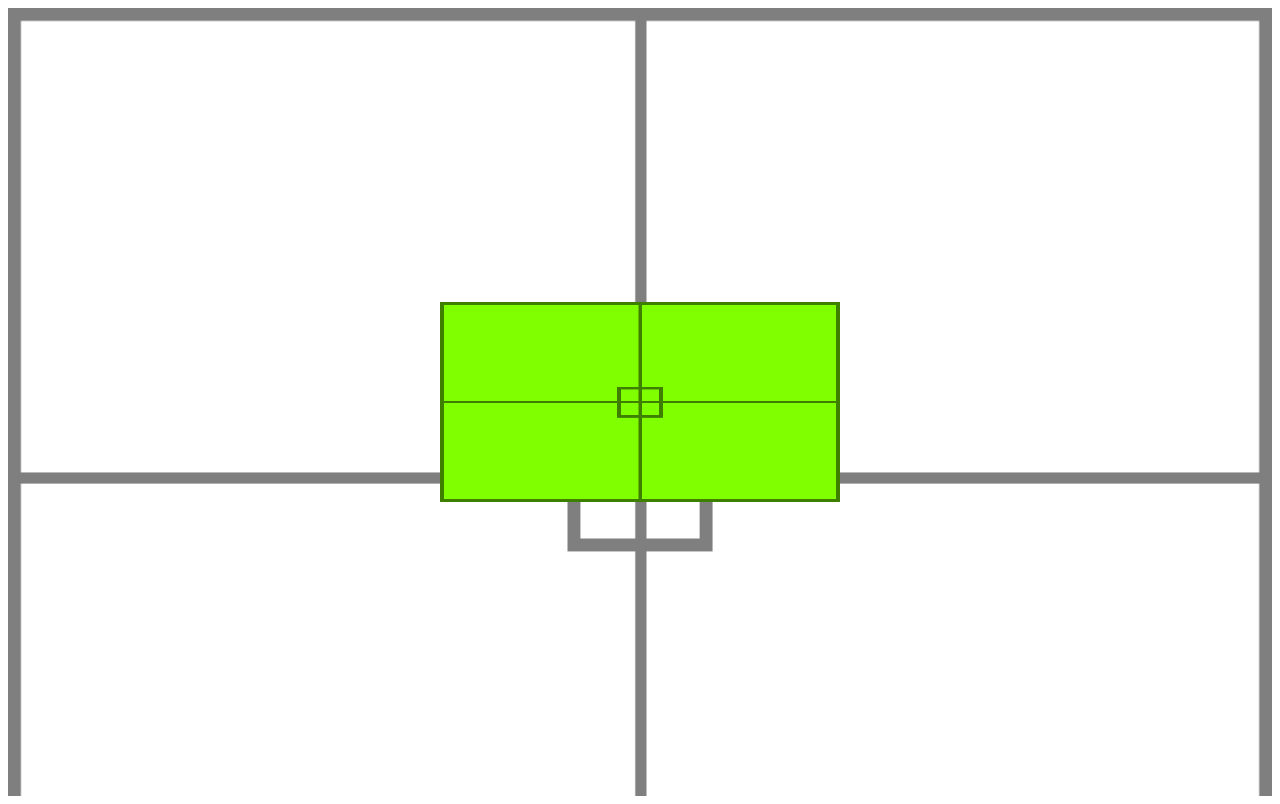
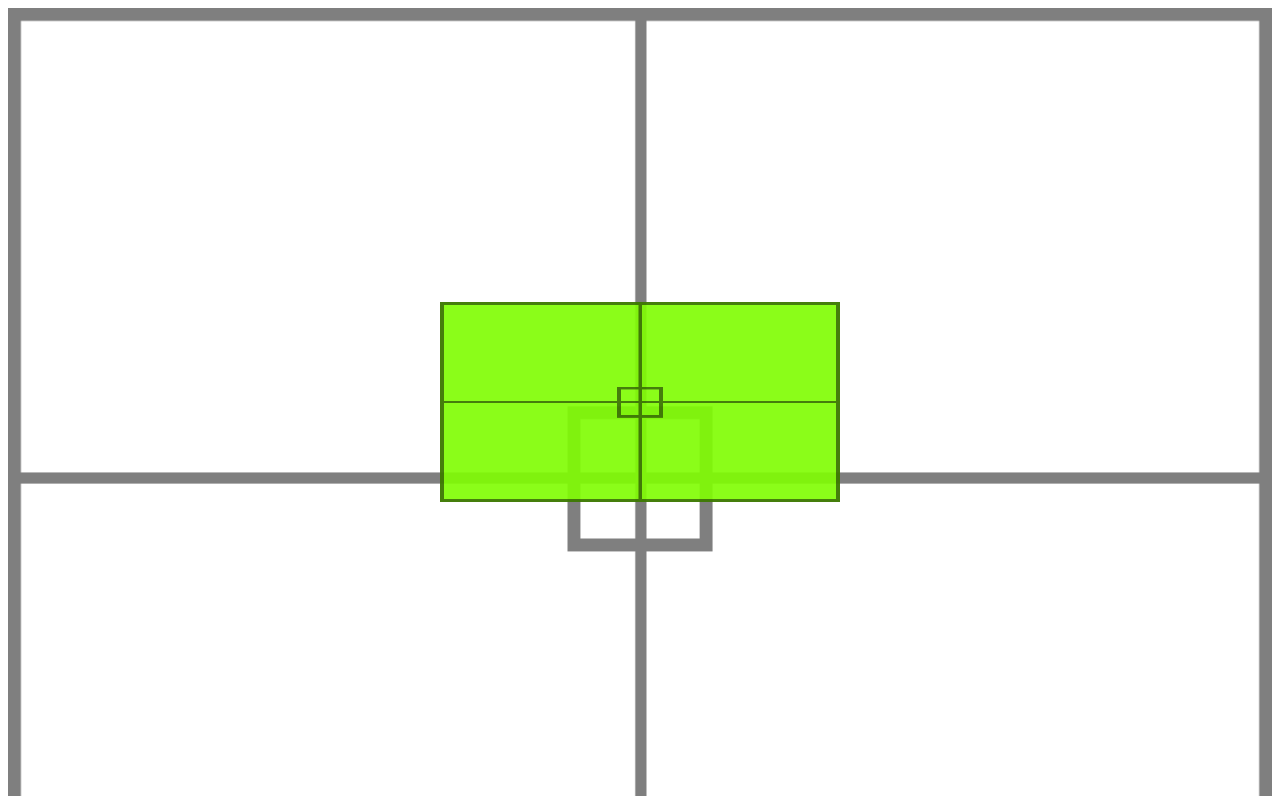
Before and after one commit to BrunaCTBarbosa/htmlecss, a plain HTML site: page Exercicios HTML/ex022/fundo007.html in a window 1280 px wide. Drawn offline with Linux system fonts and the light colour scheme.

```diff
--- a/Exercicios HTML/ex022/fundo007.html
+++ b/Exercicios HTML/ex022/fundo007.html
@@ -20,7 +20,7 @@
             position: absolute;
             height: 200px;
             width: 400px;
-            background-color: chartreuse;
+            background-color: rgba(129, 253, 5, 0.918);
             left: 50%;
             top:50%;
 
```
